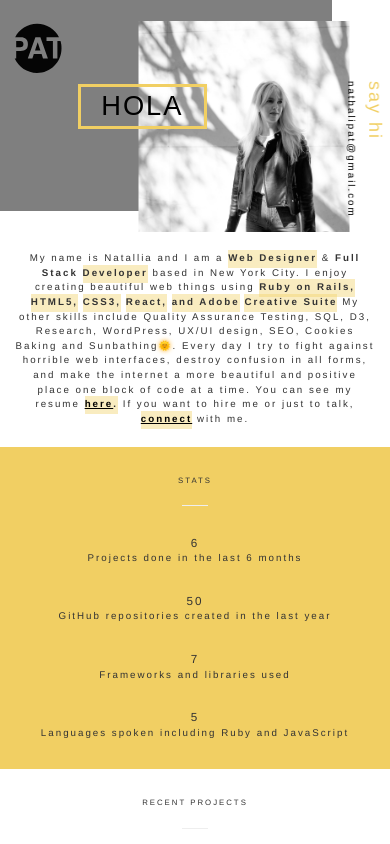
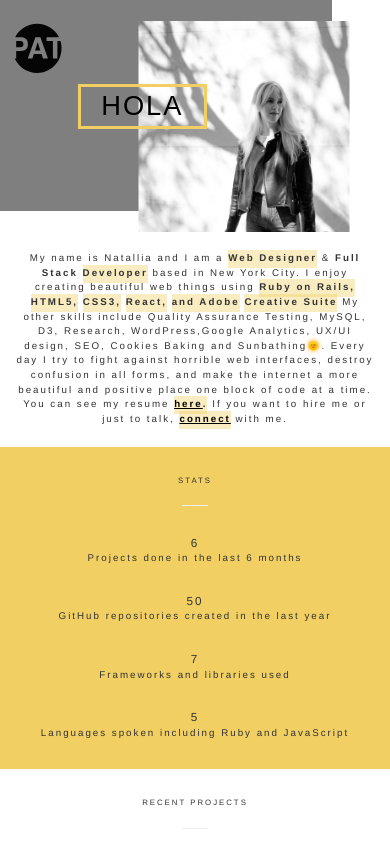
Before and after one commit to Natalisp/react-natpat, a React (Create React App) app: page / in a window 390 px wide. Shown: the top 844 px of the page. Built offline with nearby package versions, Linux system fonts and the light colour scheme.

Commit message:
text edits

```diff
--- a/public/index.html
+++ b/public/index.html
@@ -30,7 +30,7 @@
     <div class="background-wrapper">
     <img src=natpat-bg.jpg class="background-img"/>
     </div>
-    <p class="contact-mail" style="margin-left: 312px;">
+    <p class="contact-mail">
 			<span>say hi</span>
 			<a href="mailto:nathalipat@gmail.com" target="_blank">nathalipat@gmail.com</a>
 		</p>
@@ -48,7 +48,7 @@
               <strong><span><b>HTML5,</b></span></strong>
                 <strong><span><b>CSS3,</b></span></strong>
                 <strong><span><b> React,</b></span></strong>
-                 <strong><span><b> and Adobe</b></span></strong> <strong><span><b> Creative</b></span></strong><strong><span><b> Suite</b></span></strong> My other skills include Quality Assurance Testing, SQL, D3, Research, WordPress, UX/UI design, SEO, Cookies Baking and Sunbathing<span class="symbol">&#127774;</span>. Every day I try to fight against horrible web interfaces, destroy confusion in all forms, and  make the internet a more beautiful and positive place one block of code at a time. You can see my resume <strong><span><b><a href="https://learn.co/Natalisp/resume" target="_blank">here</a>.</b></span></strong> If you want to hire me or just to talk, <strong><span><b><a class="js-connect" href="#footer">connect</a></b></span></strong> with me.
+                 <strong><span><b> and Adobe</b></span></strong> <strong><span><b> Creative</b></span></strong><strong><span><b> Suite</b></span></strong> My other skills include Quality Assurance Testing, MySQL, D3, Research, WordPress,Google Analytics, UX/UI design, SEO, Cookies Baking and Sunbathing<span class="symbol">&#127774;</span>. Every day I try to fight against horrible web interfaces, destroy confusion in all forms, and  make the internet a more beautiful and positive place one block of code at a time. You can see my resume <strong><span><b><a href="https://learn.co/Natalisp/resume" target="_blank">here</a>.</b></span></strong> If you want to hire me or just to talk, <strong><span><b><a class="js-connect" href="#footer">connect</a></b></span></strong> with me.
             </p>
              </div>
 
--- a/src/index.css
+++ b/src/index.css
@@ -421,6 +421,7 @@ span.bottom {
 
   .contact-mail {
     top: 15%;
+    left: 90%;
   }
 
   #stat {
```
